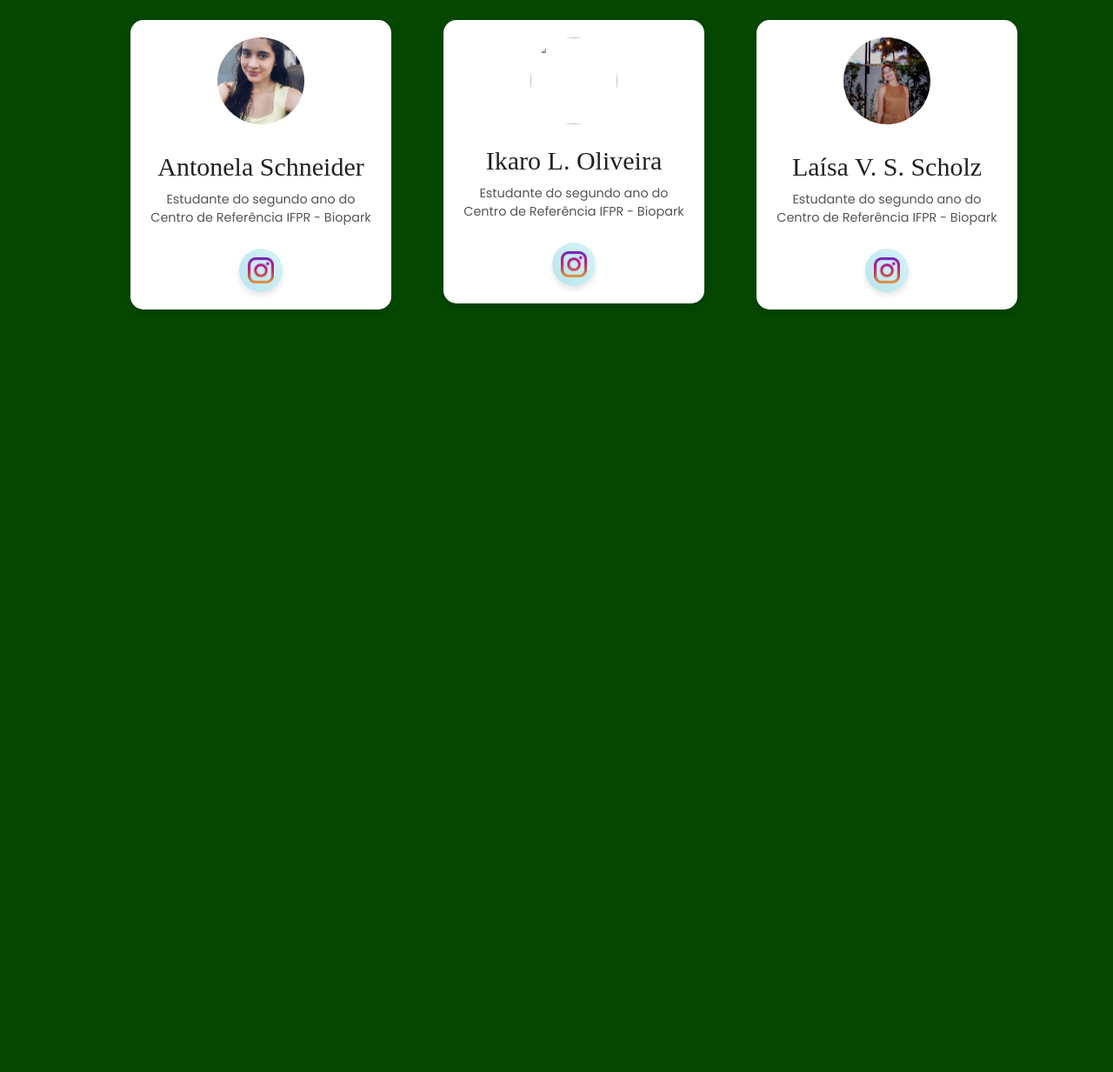
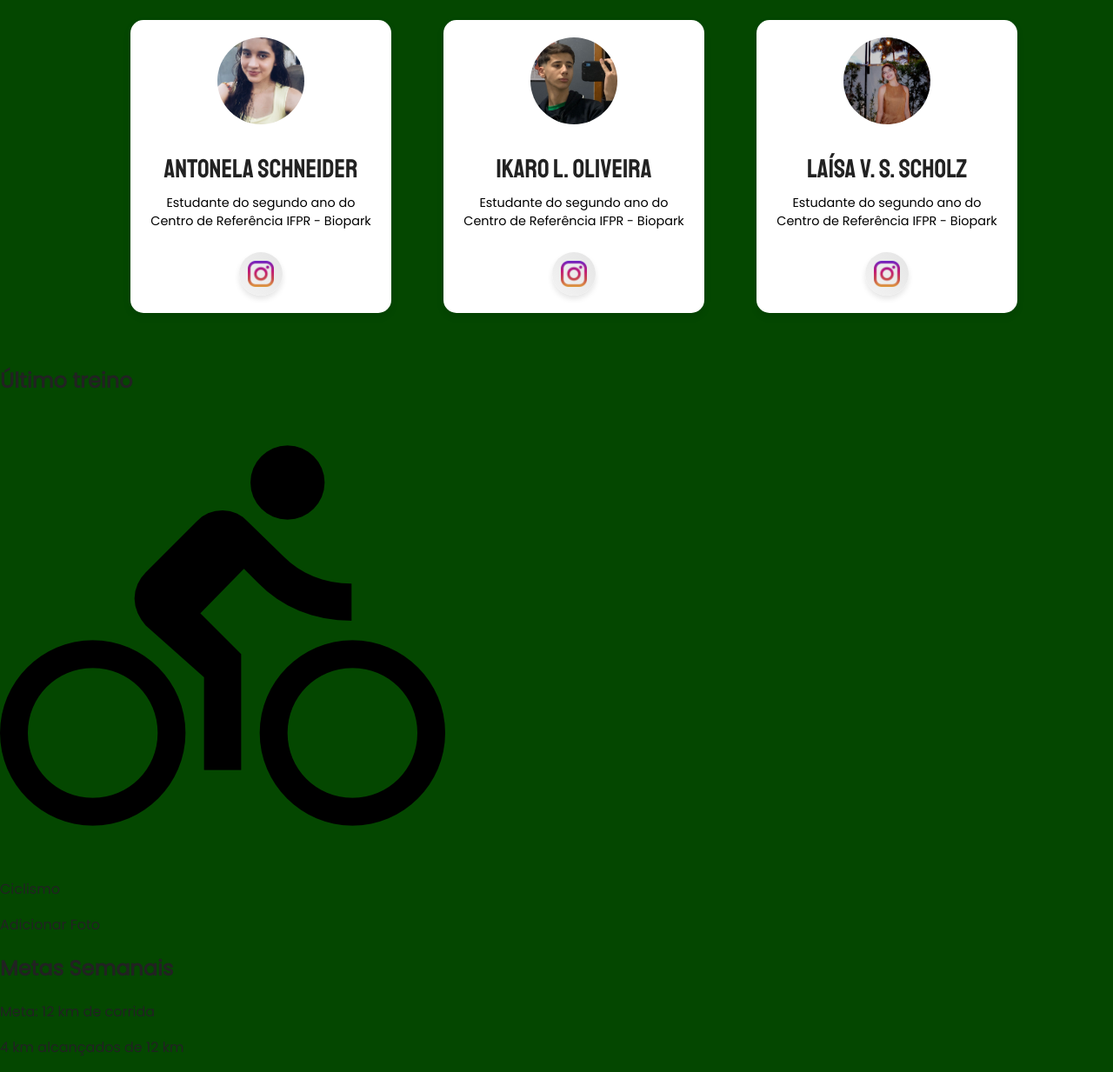
Before and after one commit to ikarozao/Escophy---mobilee, a plain HTML site: page sobrenos.html in a window 1280 px wide. Shown: the part 103-1336 px from the top of the page at 87% size. Before the commit the page ends 800 px from the top, so only its background shows below. Drawn offline with Linux system fonts and the light colour scheme.

Commit message:
Commit pt 3737

```diff
--- a/home/home.scss
+++ b/home/home.scss
@@ -19,7 +19,7 @@ section {
 nav {
     background-color: #fff;
     width: 90%;
-    max-width: 1200px;
+
     border-radius: 30px;
     display: flex;
     align-items: center;
--- a/sobrenos.html
+++ b/sobrenos.html
@@ -36,7 +36,7 @@
 
             <div class="card">
               <div class="card-border">
-                <img src="" alt="" class="card-img">
+                <img src="img/Imagem do WhatsApp de 2025-06-09 à(s) 13.38.11_4f6c322a.jpg" alt="" class="card-img">
                 <h3 class="card-name">Ikaro L. Oliveira</h3>
                 <p class="card-description">Estudante do segundo ano do Centro de Referência IFPR - Biopark</p>
                 <a href="https://instagram.com/ikaroooliveira" abo class="icon-button">
@@ -55,5 +55,32 @@
               </div>
             </div>
           </section>
+
+          <article class="ultimo_treino">
+            <div>
+                <h2>Último treino</h2>
+            </div>
+            <div class="bike">
+                <img src="img/bike.png" alt="Imagem do treino" />
+            </div>
+            <div>
+                <p>Ciclismo</p>
+            </div>
+            <div class="foto_upload">
+                <input type="file" id="upload" hidden multiple />
+                <label for="upload" class="upload-btn">Adicionar Foto</label>
+                <div class="preview" id="preview"></div>
+            </div>
+
+            <article class="metas">
+                <h2>Metas Semanais</h2>
+                <p>Meta: 12 km de corrida</p>
+                <div class="progress-container">
+                    <div class="progress-bar"></div>
+                </div>
+                <p>4 km alcançados de 12 km</p>
+            </article>
+        </article>
+
 </body>
 </html>
--- a/sobrenos/sobrenos.scss
+++ b/sobrenos/sobrenos.scss
@@ -89,6 +89,11 @@ nav .search-box input:focus {
   padding: 20px;
   box-shadow: 0 4px 8px rgba(0, 0, 0, 0.1);
   transition: transform 0.3s;
+
+  p {
+    color: black; /* mantém legível com fundo claro */
+    font-family: "Poppins", sans-serif;
+  }
 }
 
 .card-border {
@@ -97,11 +102,12 @@ nav .search-box input:focus {
 
 .card-border:hover {
   transform: scale(1.03);
-  background: linear-gradient(135deg, #095700, #a3e6a5);
-  color: white; /* mantém legível com fundo claro */
+  background: linear-gradient(135deg, #f2fdf1, #f0f7f0);
+  color: black; /* mantém legível com fundo claro */
 
   p{
-    color: white; /* mantém legível com fundo claro */
+    color: black; /* mantém legível com fundo claro */
+    font-family: "Poppins", sans-serif;
   }
 }
 
@@ -121,7 +127,7 @@ nav .search-box input:focus {
 .card-name {
   font-size: 30px;
   margin: 10px 0;
-  font-family: 'Birthstone Bounce';
+  font-family: "Staatliches", sans-serif;
   font-weight: normal;
 
 }
@@ -140,7 +146,7 @@ nav .search-box input:focus {
   width: 50px;
   height: 50px;
   margin-top: 15px;
-  background: linear-gradient(45deg, #a8d5e2, #b8e4ec, #d6f4f8, #b8e4ec);
+  background: linear-gradient(45deg, #ffffff, #f3f3f3, #e5e5e5, #ffffff);
   background-size: 300% 300%;
   border: none;
   border-radius: 50%;
```
Also changed, not shown: home/home.css, img/Imagem do WhatsApp de 2025-06-09 à(s) 13.38.11_4f6c322a.jpg (added), sobrenos/sobrenos.css, 2 other files.
